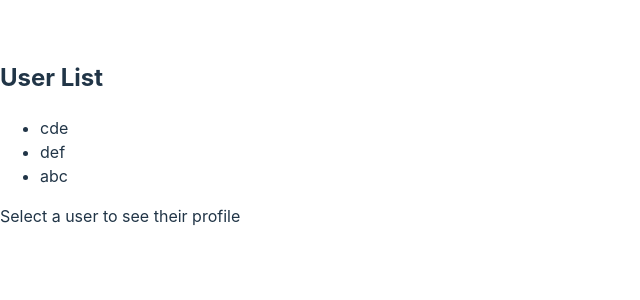
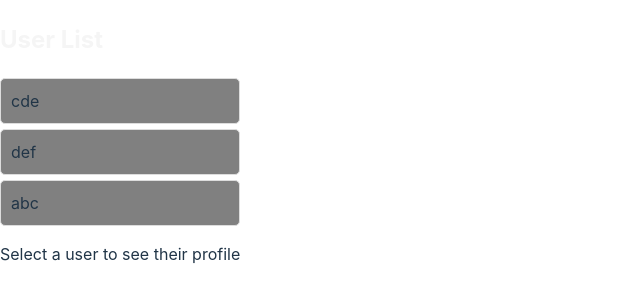
Before and after one commit to ArpitaAgrahari/React-class, a React (Vite) app in the folder Pratice2/: page / in a window 1280 px wide. Shown: the part 266-566 px from the top of the page, without its empty margins (0-640 px from the left). Built offline with nearby package versions, Linux system fonts and the light colour scheme.

Commit message:
Refactor styling and improve code readability

```diff
--- a/Pratice2/src/App.css
+++ b/Pratice2/src/App.css
@@ -11,7 +11,7 @@
 }
 
 h2 {
-  color: #333;
+  color: whitesmoke;
   margin-bottom: 20px;
 }
 
@@ -23,7 +23,7 @@ ul {
 li {
   padding: 10px;
   margin: 5px 0;
-  background-color: #fff;
+  background-color: grey;
   border: 1px solid #ddd;
   border-radius: 5px;
   cursor: pointer;
@@ -37,5 +37,6 @@ li:hover {
 
 p {
   color: #666;
+
   margin: 10px 0;
 }
--- a/Pratice2/src/App.jsx
+++ b/Pratice2/src/App.jsx
@@ -5,6 +5,7 @@
 import React, { useState } from 'react';
 import UserList from './component/UserList';
 import UserProfile from './component/UserProfile';
+import './App.css';
 
 const App = () => {
   const [users] = useState([
```
